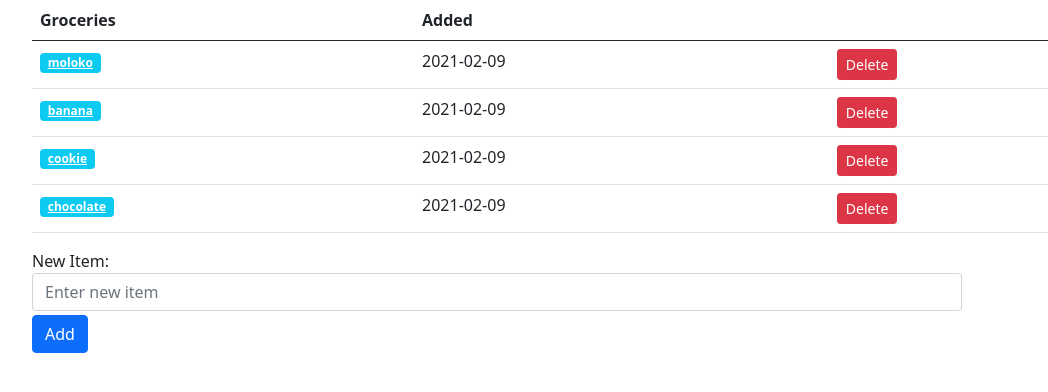
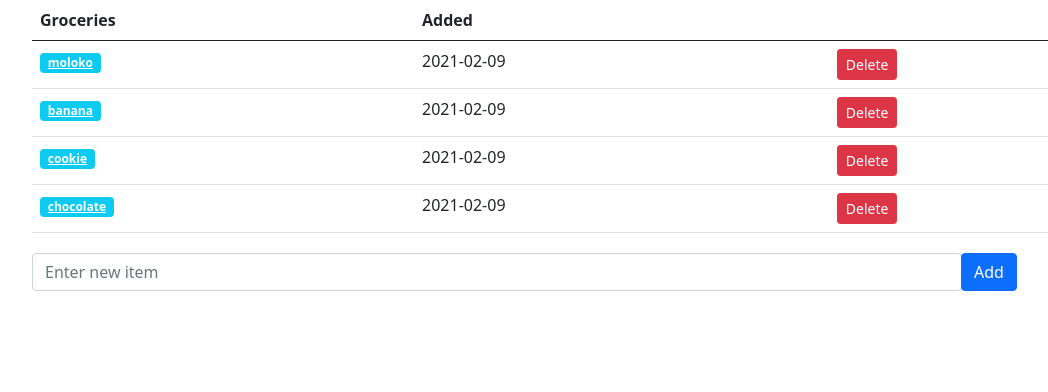
Before and after one commit to 100ballovby/CRUD_APP_9B, a Flask app: page / in a window 1280 px wide. Shown: the top 392 px of the page, without its empty margins (50-1098 px from the left). Run offline with Flask 2, Linux system fonts and the light colour scheme; data comes from the database, SQL or seed files in the repository; both versions use the stored data as it was after the commit.

Commit message:
Adding snippets🦀

```diff
--- a/templates/index.html
+++ b/templates/index.html
@@ -25,16 +25,6 @@
         </table>
     {% endif %}
 
-    <form action="/" method="POST">
-        <div class="form-row"><!-- Обертка для формы -->
-            <div class="col-sm-10 my-1"> <!-- форма занимает 10 колонок и имеет внешние отступы -->
-                <label for="newItem" class="sr-only">New Item: </label>
-                <input type="text" name="name" id="newItem" class="form-control" placeholder="Enter new item">
-            </div>
-            <div class="col-sm-2 my-1"> <!-- кнопка занимает 2 колонки -->
-                <button type="submit" class="btn btn-primary btn-block">Add</button>
-            </div>
-        </div>
-    </form>
+    {% include 'snippets/add_form.html' %}
 
 {% endblock %}
--- /dev/null
+++ b/templates/snippets/add_form.html
@@ -0,0 +1,10 @@
+<form action="/" method="POST">
+    <div class="input-group"><!-- Обертка для формы -->
+        <div class="col-sm-10 my-1"> <!-- форма занимает 10 колонок и имеет внешние отступы -->
+            <input type="text" name="name" id="newItem" class="form-control" placeholder="Enter new item">
+        </div>
+        <div class="col-sm-2 my-1"> <!-- кнопка занимает 2 колонки -->
+            <button type="submit" class="btn btn-primary btn-block">Add</button>
+        </div>
+    </div>
+</form>
```
Also changed, not shown: test.db.
